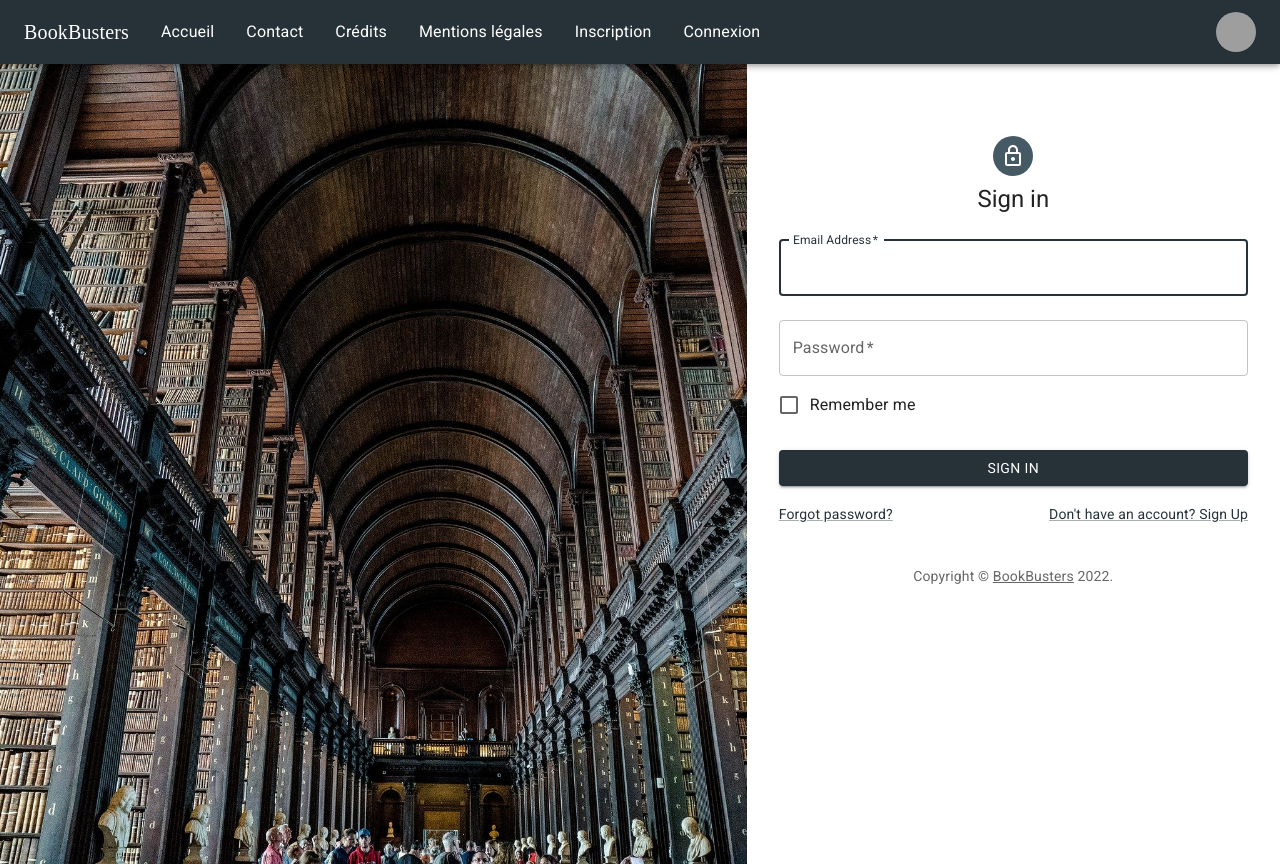
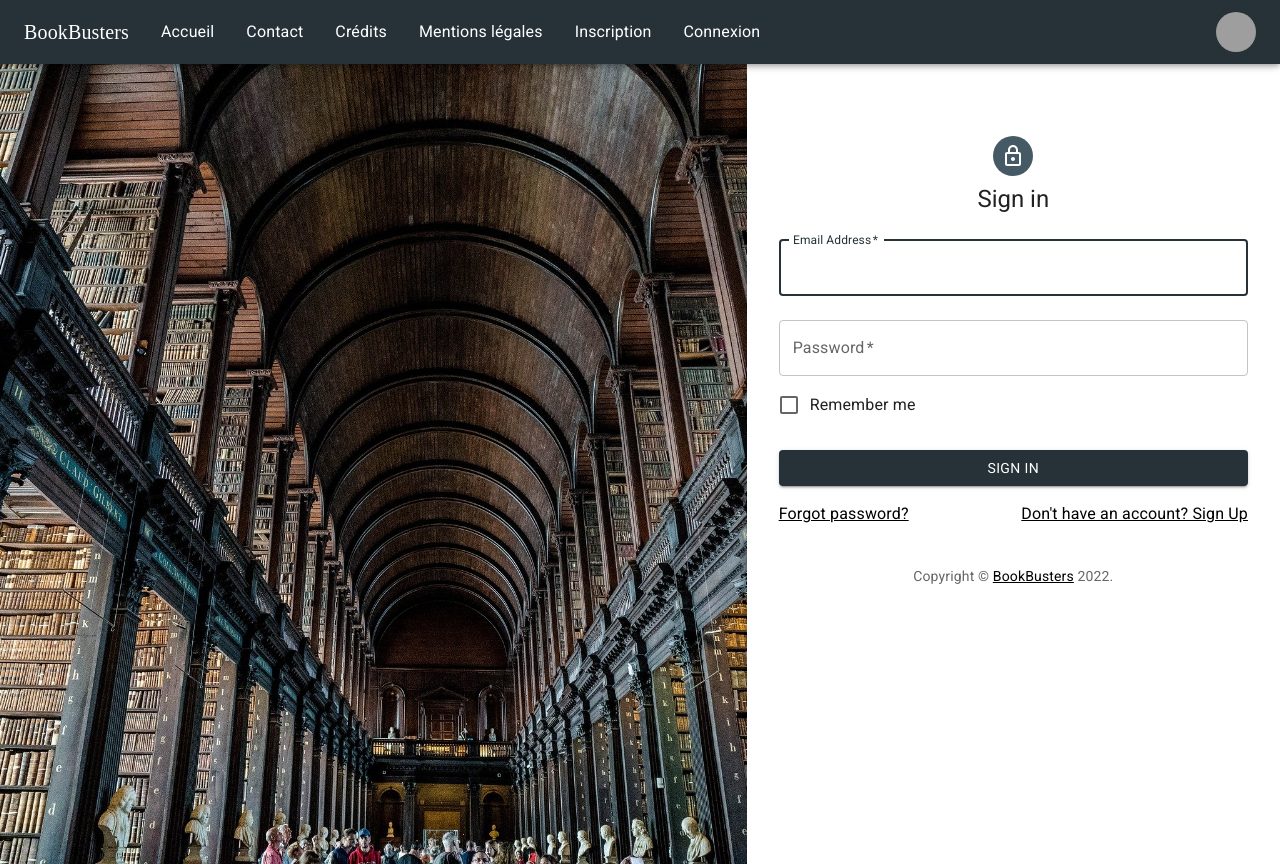
Before and after one commit to ElodieFaivre/2022-bookbusters, a React (Create React App) app in the folder FRONT/bookbustersfront/: page /SignIn in a window 1280 px wide. Built offline with nearby package versions, Linux system fonts and the light colour scheme; grey boxes are pictures that could not be loaded; a web font is replaced by a local one.

Commit message:
Correction Sign Up-In forms links

```diff
--- a/FRONT/bookbustersfront/src/pages/SignIn.js
+++ b/FRONT/bookbustersfront/src/pages/SignIn.js
@@ -5,7 +5,6 @@ import CssBaseline from '@mui/material/CssBaseline';
 import TextField from '@mui/material/TextField';
 import FormControlLabel from '@mui/material/FormControlLabel';
 import Checkbox from '@mui/material/Checkbox';
-import Link from '@mui/material/Link';
 import Paper from '@mui/material/Paper';
 import Box from '@mui/material/Box';
 import Grid from '@mui/material/Grid';
@@ -14,11 +13,15 @@ import Typography from '@mui/material/Typography';
 import Header from "../components/Header/Header";
 import LibrarySign from '../assets/img/library.jpg';
 
+
+import { Link } from 'react-router-dom';
+
+
 function Copyright(props) {
   return (
     <Typography variant="body2" color="text.secondary" align="center" {...props}>
       {'Copyright © '}
-      <Link color="inherit" href="/">
+      <Link to="/" style={{color:"#000", textDecoration: 'underline'}}>
         BookBusters
       </Link>{' '}
       {new Date().getFullYear()}
@@ -107,12 +110,12 @@ export default function SignInSide() {
               </Button>
               <Grid container>
                 <Grid item xs>
-                  <Link href="/ForgotPassword" underline="always" variant="body2">
+                  <Link to="/ForgotPassword" style={{color:"#000", textDecoration: 'underline'}}>
                     Forgot password?
                   </Link>
                 </Grid>
                 <Grid item>
-                  <Link href="/SignUp" variant="body2">
+                  <Link to="/SignUp" style={{color:"#000", textDecoration: 'underline'}}>
                     {"Don't have an account? Sign Up"}
                   </Link>
                 </Grid>
--- a/FRONT/bookbustersfront/src/pages/SignUp.js
+++ b/FRONT/bookbustersfront/src/pages/SignUp.js
@@ -5,19 +5,19 @@ import CssBaseline from '@mui/material/CssBaseline';
 import TextField from '@mui/material/TextField';
 import FormControlLabel from '@mui/material/FormControlLabel';
 import Checkbox from '@mui/material/Checkbox';
-import Link from '@mui/material/Link';
 import Grid from '@mui/material/Grid';
 import Box from '@mui/material/Box';
 import LockOutlinedIcon from '@mui/icons-material/LockOutlined';
 import Typography from '@mui/material/Typography';
 import Container from '@mui/material/Container';
 import Header from '../components/Header/Header';
+import { Link } from 'react-router-dom';
 
 function Copyright(props) {
   return (
     <Typography variant="body2" color="text.secondary" align="center" {...props}>
       {'Copyright © '}
-      <Link color="inherit" href="/">
+      <Link to="/" style={{color:"#000", textDecoration: 'underline'}}>
         BookBusters
       </Link>{' '}
       {new Date().getFullYear()}
@@ -117,7 +117,7 @@ export default function SignUp() {
             </Button>
             <Grid container justifyContent="flex-end">
               <Grid item>
-                <Link href="/SignIn" variant="body2">
+                <Link to="/SignIn" style={{color:"#000", textDecoration: 'underline'}}>
                   Already have an account? Sign in
                 </Link>
               </Grid>
```
